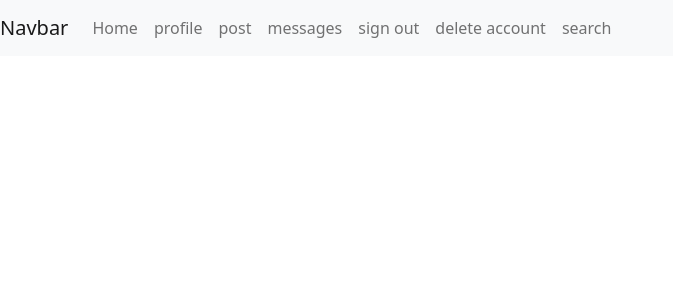
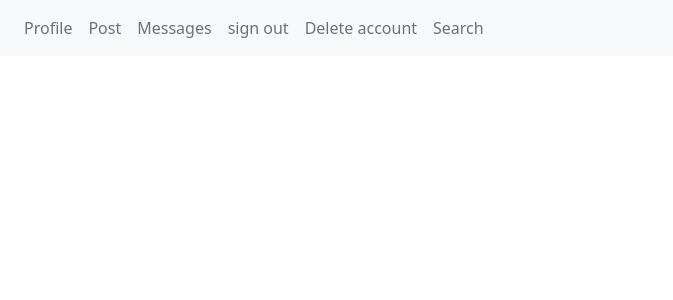
Before and after one commit to puibtx/131-Team10, a Flask app: the page made by teamProject/app/templates/home.html in a window 1280 px wide. Shown: the top 300 px of the page, without its empty margins (0-673 px from the left). Run offline with Flask 2, Linux system fonts and the light colour scheme; the first user in the database is signed in.

Commit message:
edit home page removed feed for temporary

```diff
--- a/teamProject/app/templates/home.html
+++ b/teamProject/app/templates/home.html
@@ -15,7 +15,7 @@
 </head>
 <body>
   <nav class="navbar navbar-expand-lg navbar-light bg-light">
-    <a class="navbar-brand" href="#">Navbar</a>
+    <a class="navbar-brand" href="#"></a>
     <button
       class="navbar-toggler"
       type="button"
@@ -30,17 +30,15 @@
     <div class="collapse navbar-collapse" id="navbarNavAltMarkup">
       <div class="navbar-nav">
 
-        <a class="nav-item nav-link" href={{url_for('routes.feed', username=username)}}
-          >Home <span class="sr-only"></span></a
-        >
-        <a class="nav-item nav-link" href={{url_for('routes.home', username=username)}}>profile</a>
 
-        <a class="nav-item nav-link" href='#'>post</a>
-        <a class="nav-item nav-link" href='#'>messages</a>
+        <a class="nav-item nav-link" href={{url_for('routes.home', username=username)}}>Profile</a>
+
+        <a class="nav-item nav-link" href='#'>Post</a>
+        <a class="nav-item nav-link" href='#'>Messages</a>
         <a class="nav-item nav-link" href={{url_for('auth.logout')}}>sign out</a>
 
         <a type="button" class="nav-item nav-link" data-bs-toggle="modal" data-bs-target="#staticBackdrop">
-          delete account
+          Delete account
         </a>
 
         <!-- Modal -->
@@ -64,7 +62,7 @@
 
 
         <a type="button" class="nav-item nav-link" href={{url_for('routes.search', username=username)}}>
-          search
+          Search
         </a>
 
       </div>
```
